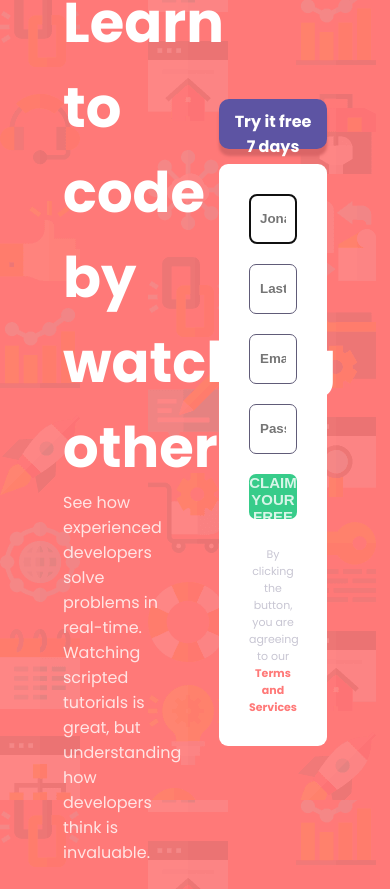
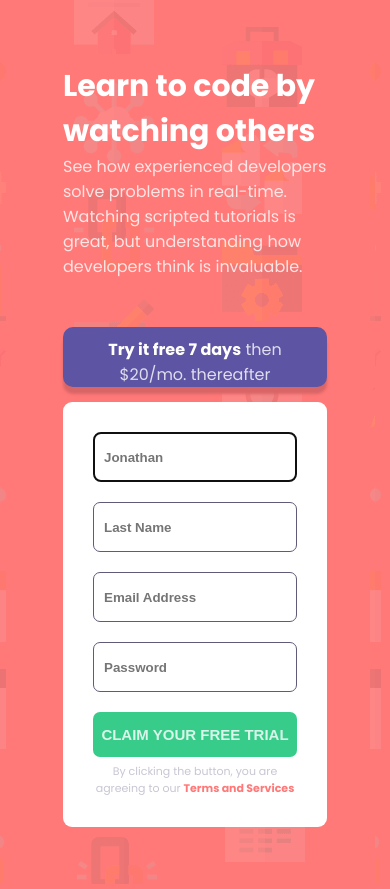
Before and after one commit to Usmansharafa/Responsiveness-Zuri-Task, a plain HTML site: page index.html in a window 390 px wide. Drawn offline with Linux system fonts and the light colour scheme.

Commit message:
Adding Responsiveness to the webpage

```diff
--- a/styles.css
+++ b/styles.css
@@ -36,7 +36,8 @@ main{
 }
 
 .left h1{
-    font-size: 56px;
+    font-size: 50px;
+    font-weight: 700;
 }
 
 .left p{
@@ -102,3 +103,32 @@ form p{
 .terms{
     color: rgba(255, 121, 120, 1);
 }
+
+@media (max-width: 900px) {
+    body{
+        background: url(./images/bg-intro-mobile.png), rgba(255, 121, 120, 1);
+    }
+    main{
+        width: 80%;
+        max-width: 410px;
+        margin-left: auto;
+        margin-right: auto;
+    }
+    .flex-container{
+        width: 100%;
+        display: block;
+    }
+    .left{
+        margin-top: 40px;
+    }
+    .left, .right{
+        width: 100%;
+        padding: 24px;
+    }
+    .left h1{
+        font-size: 30px;
+    }
+    .right .header{
+        height: 60px;;
+    }
+}
```
